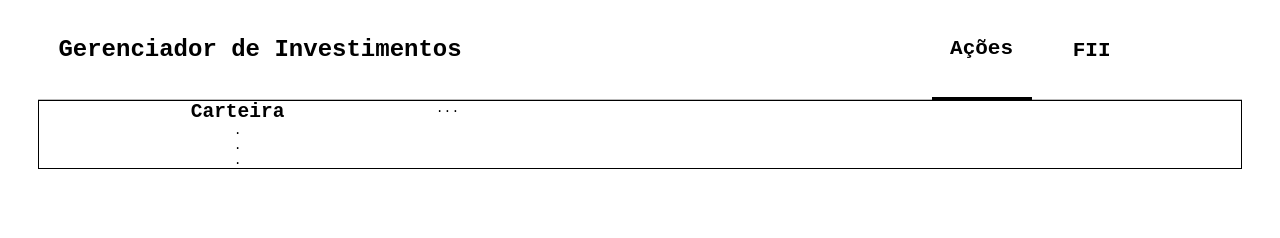
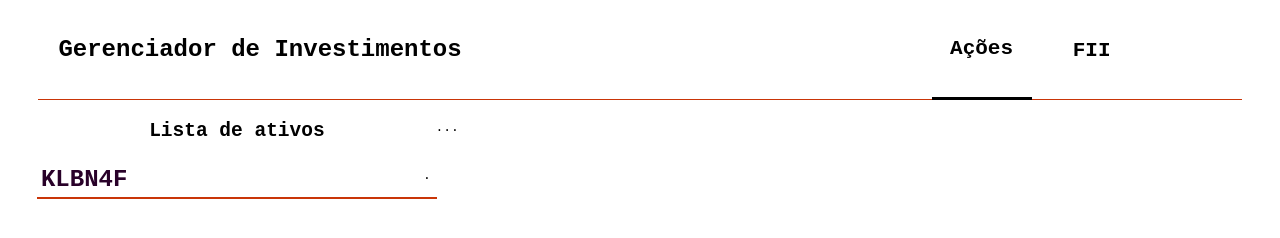
Before and after one commit to Devjuanfonte/Gerenciador-de-investimentos, a plain HTML site: page index.html in a window 1280 px wide. Drawn offline with Linux system fonts and the light colour scheme.

Commit message:
adicioando esboço da lista de ativos, e informações sobre cada ativo da carteira de investimentos

```diff
--- a/Assets/Css/style.css
+++ b/Assets/Css/style.css
@@ -14,7 +14,7 @@
     align-self: center;
     display: flex;
     justify-content: space-between;
-    border-bottom: 0.5px #bbb solid;
+    border-bottom: 0.5px rgb(201, 53, 8) solid;
     height: 100px;
 
 }
@@ -58,12 +58,34 @@ flex: 1;
 .asideContainer{
     height: auto;
     display: flex;
-    border: 1px solid #000;
+    margin-top: 20px;
 }
 .infoCarteira{
     width: 33%;
     display: flex;
     flex-direction: column;
-    justify-content: center;
+    justify-content: center;                    /*Planejando a aba dos ativos com os boxs de informações sobre valores.  */
     align-items: center;
 }
+.ativo{
+    width: 400px;
+    height: auto;
+    display: flex;
+    justify-content: space-between;
+    border-bottom: solid 2px rgb(201, 53, 8);
+    padding: 4px 4px 4px 4px;
+    margin-bottom: 10px;
+    margin-top: 20px;
+
+}
+.codigo{
+    color: rgb(41, 1, 41);
+    font-size: 24px;
+}
+.showInfo{
+cursor: pointer;
+padding: 2px 2px 2px 2px;
+}
+.infoBox{
+    display: none;
+}
--- a/index.html
+++ b/index.html
@@ -26,11 +26,15 @@
     <aside class="asideBox" id="ativos">
         <div class="asideContainer globalContainer">
             <div class="infoCarteira">
-                <h1 class="boxTitle">Carteira</h1>
+                <h1 class="boxTitle">Lista de ativos</h1>
                 <div class="listaAtivos">
-                    <div id="ativo">.</div>
-                    <div id="ativo">.</div>
-                    <div id="ativo">.</div>
+                    <div class="ativo">
+                        <H4 class="codigo">KLBN4F</H4>
+                        <DIV class="showInfo">.</DIV>
+                        <div class="infoBox">.</div>
+                    </div>
+
+
                 </div>
             </div>
             <div class="infoAtivos">
```
